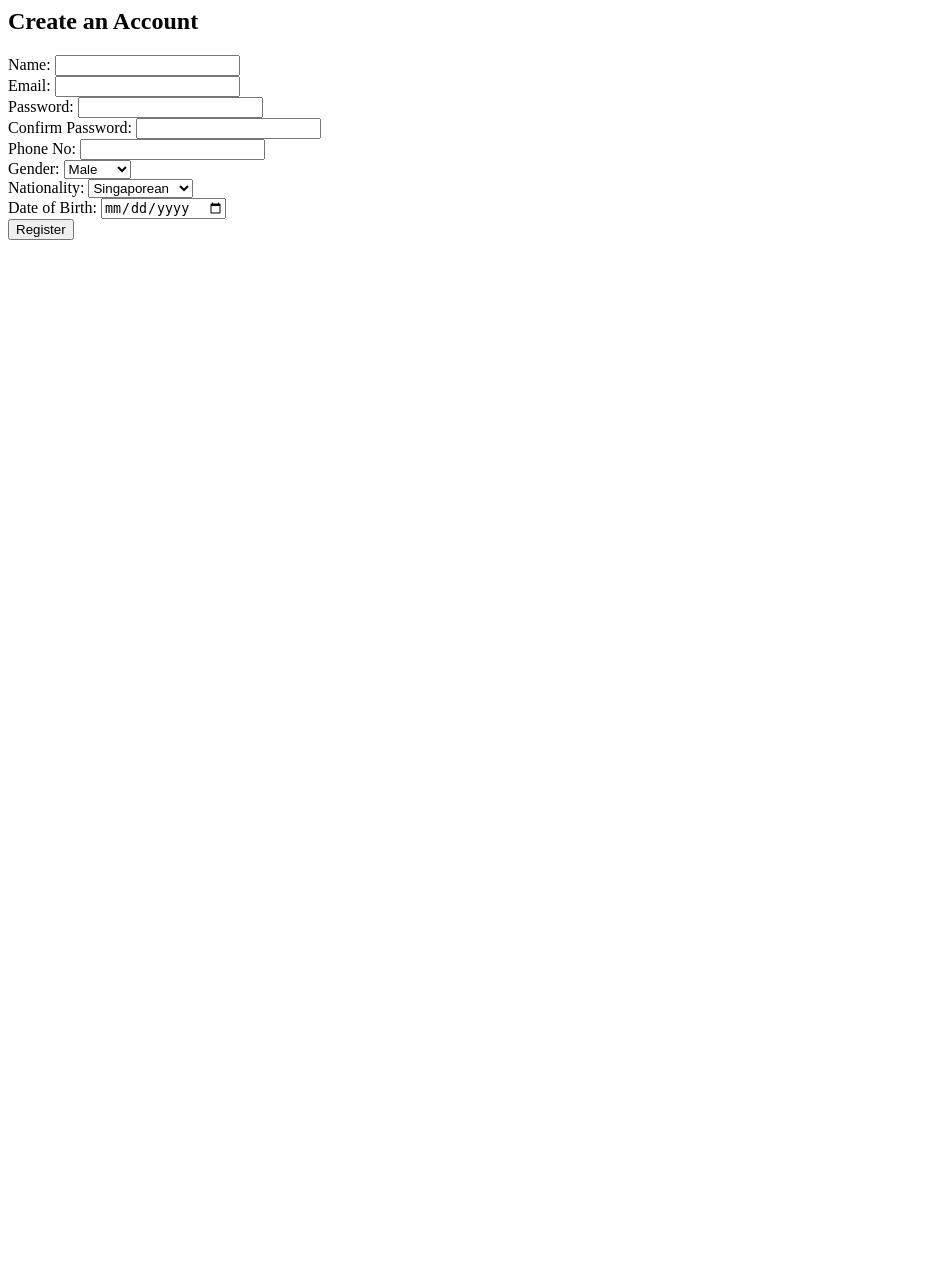
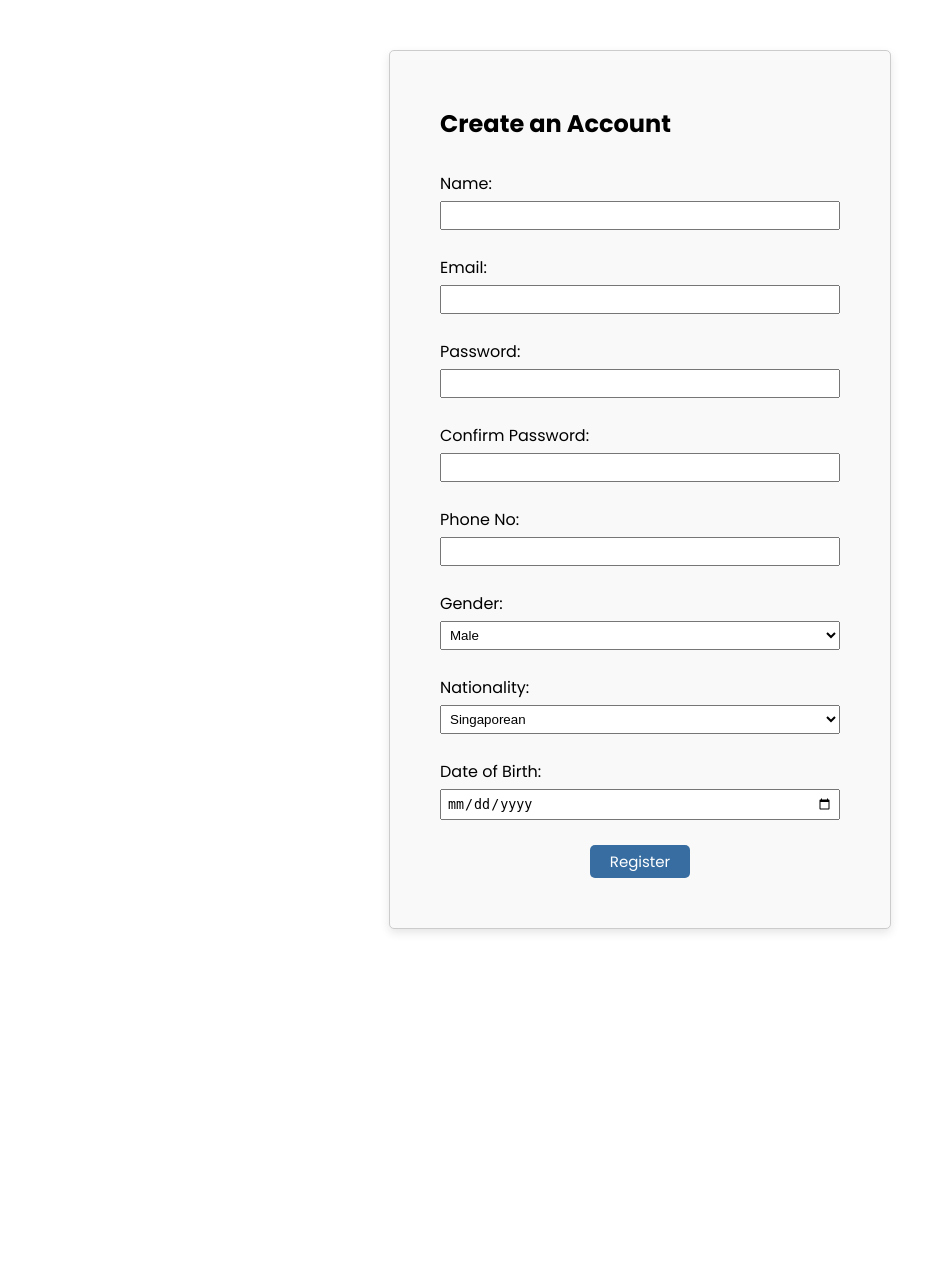
Before and after one commit to Rachealthong/dental-appointment, a PHP site: page /register.php in a window 1280 px wide. Shown: the whole page, without its empty margins (0-946 px from the left). Before the commit the page ends 240 px from the top, so only its background shows below. Run offline with PHP 8.4, Linux system fonts and the light colour scheme.

Commit message:
add css to register.php

```diff
--- a/register.php
+++ b/register.php
@@ -1,10 +1,17 @@
 <html>
 <head>
     <title>Registration Page</title>
+    <link rel="stylesheet" href="styles.css">
+    <link rel="preconnect" href="https://fonts.googleapis.com">
+    <link rel="preconnect" href="https://fonts.gstatic.com" crossorigin>
+    <link href="https://fonts.googleapis.com/css2?family=Poppins:ital,wght@0,100;0,200;0,300;0,400;0,500;0,600;0,700;0,800;0,900;1,100;1,200;1,300;1,400;1,500;1,600;1,700;1,800;1,900&display=swap" rel="stylesheet">
 </head>
 <body>
-    <h2>Create an Account</h2>
-    <form method="post" action="register.php">
+    <div id="create_account">
+
+    <form id="create_account_form" method="post" action="register.php">
+        <h2>Create an Account</h2>
+        <br>
         <label for="name">Name:</label>
         <input type="text" id="name" name="name" required>
         <br>
@@ -36,6 +43,8 @@
         <label for="dob">Date of Birth:</label>
         <input type="date" id="dob" name="dob" required>
         <br>
-        <button type="submit">Register</button>
+        <button id="register" type="submit">Register</button>
     </form>
+
+    </div>
 </html>
--- a/styles.css
+++ b/styles.css
@@ -2,7 +2,7 @@ body {
   margin:0px;
   width: 100%;
   font-family: 'Poppins', sans-serif;
-  height: 100vh;
+  min-height: 160vh;
   display: flex;
 }
 
@@ -277,6 +277,50 @@ footer a {
   align-items: center;
 }
 
+
+#create_account {
+  width: 100%;
+  margin: auto;
+  margin-top: 50px;
+  margin-bottom: 50px;
+  flex-grow: 1;
+  padding-bottom: 50px;
+}
+
+#create_account_form {
+  margin: auto;
+  margin-bottom: 50px;
+  width: 400px;
+  display: flex; /* Use flexbox for centering */
+  flex-direction: column;
+    justify-content: center; /* Center horizontally */
+
+    padding: 50px;
+    border: 1px solid #ccc; /* Optional: Add a border */
+    border-radius: 5px; /* Optional: Rounded corners */
+    background-color: #f9f9f9; /* Optional: Background color */
+    box-shadow: 0 4px 10px rgba(0, 0, 0, 0.1);
+}
+
+#create_account_form input, textarea, select{
+  display: block;
+  padding: 5px;
+  margin-top: 5px;
+  }
+
+#register {
+  justify-content: center;
+  padding:5px 10px 5px 10px;
+  width: 100px;
+  border-radius: 5px;
+  border: none;
+  font-family: "Poppins";
+  font-size: 15px;
+  background-color: #386da1;
+  color: #FFFFFF;
+  margin:auto;
+}
+
 .poppins-thin {
     font-family: "Poppins", sans-serif;
     font-weight: 100;
```
